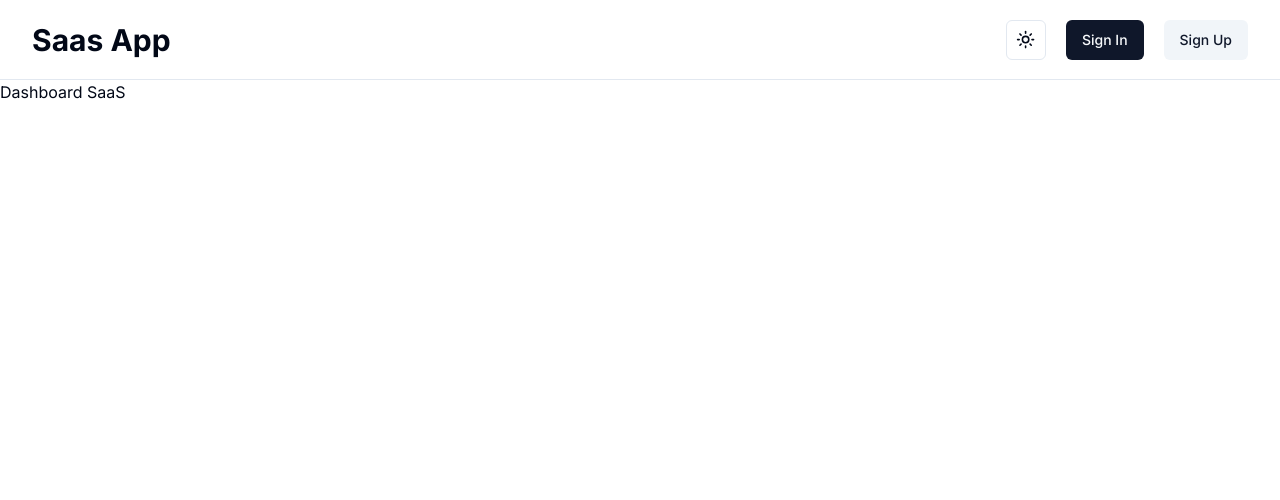
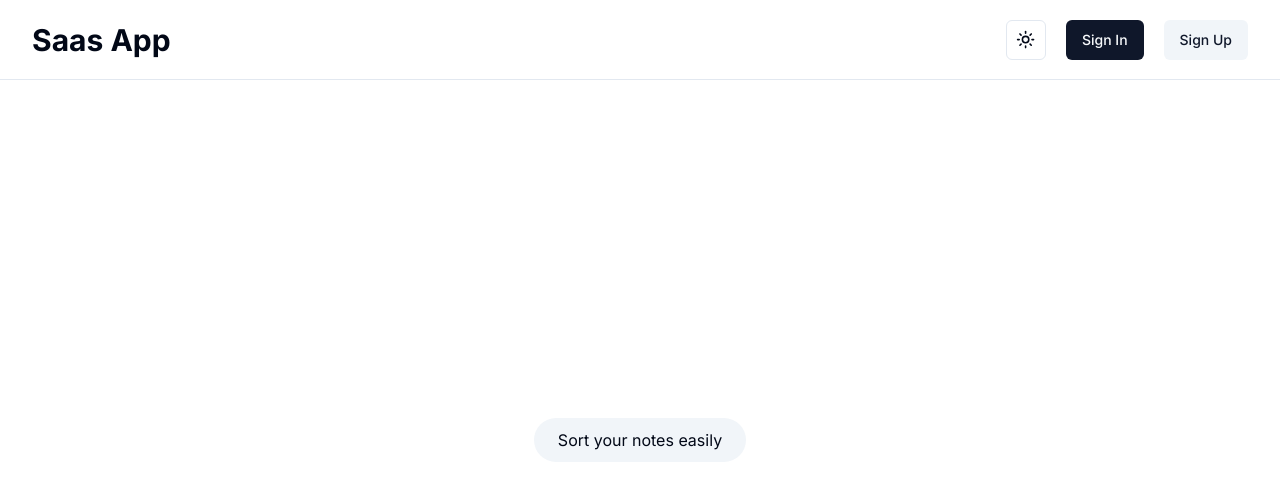
Before and after one commit to SebastianSloma/next_saas, a Next.js app: page / in a window 1280 px wide. Shown: the top 500 px of the page. Built offline with nearby package versions, Linux system fonts and the light colour scheme; no server answers.

Commit message:
add span

```diff
--- a/app/page.tsx
+++ b/app/page.tsx
@@ -1,11 +1,18 @@
-import { DashboardPage } from './dashboard/page';
+export default function Home() {
+	return (
+		<section className='flex items-center justify-center bg-background h-[90vh]'>
+			<div className='relative items-center w-full px-5 py-12 mx-auto lg:px-16 max-w-7xl md:px-12'>
+				<div className='max-w-3xl mx-auto text-center'>
+          <div>
+            <span className='w-auto px-6 py-3 rounded-full bg-secondary'>
+              <span>
+                Sort your notes easily
+              </span>
 
-
-export default function Home() {
-  return (
-
-    <main>
-     <DashboardPage/>
-    </main>
-  );
+            </span>
+          </div>
+        </div>
+			</div>
+		</section>
+	);
 }
```
